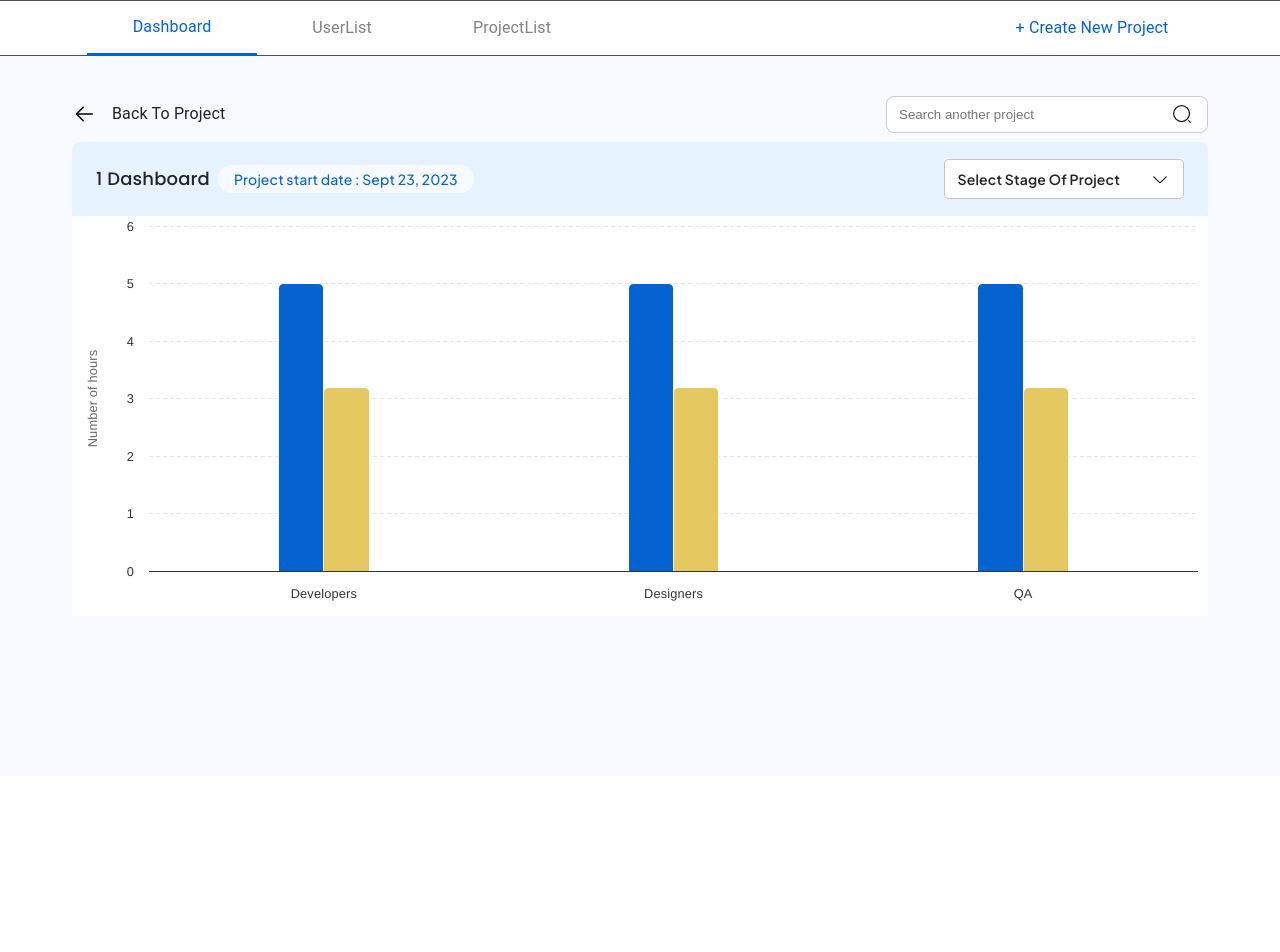
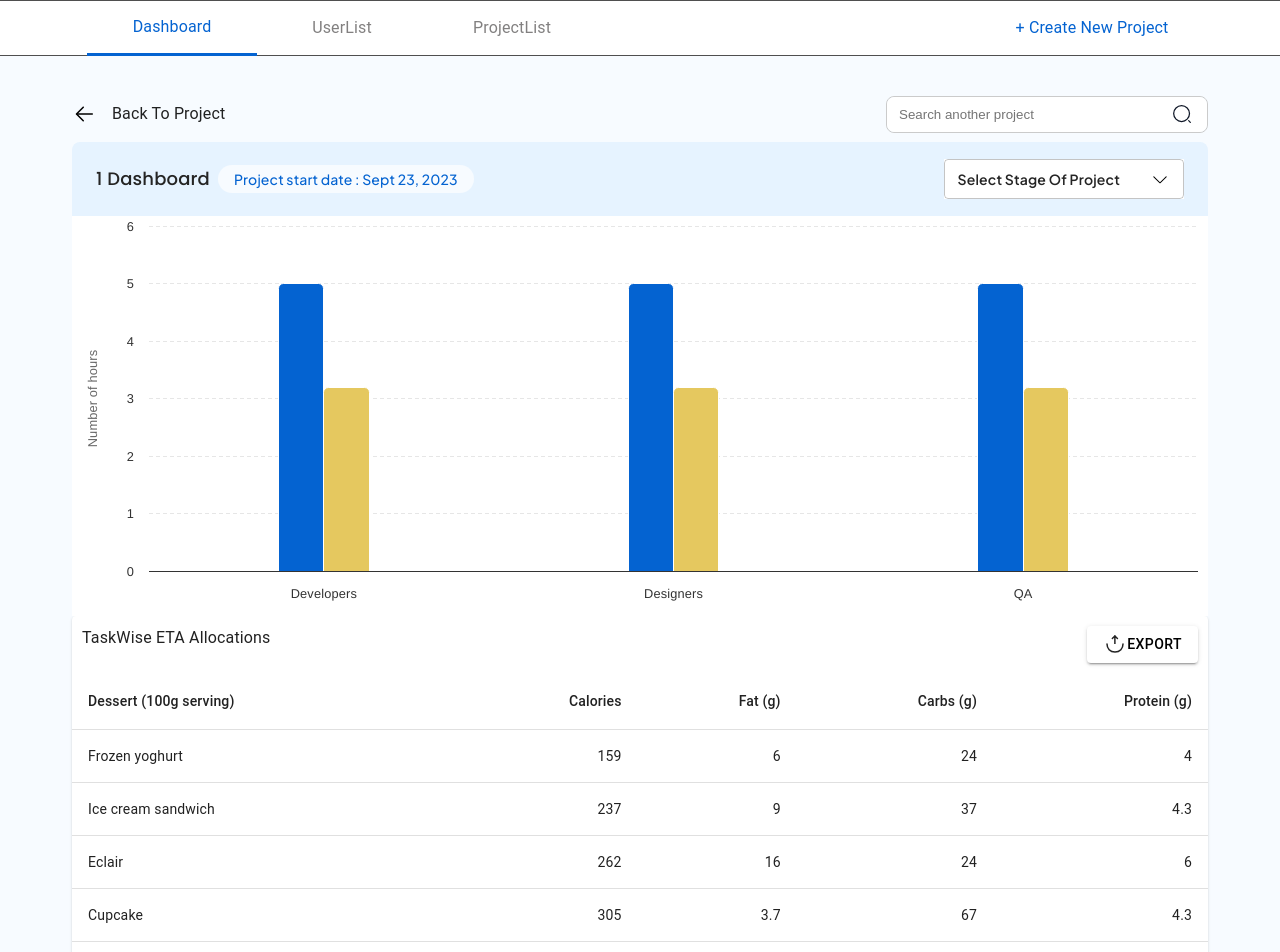
Before and after one commit to MunafHajir/tasksheet-manager, a React (Create React App) app in the folder tasksheet-manager/: page /ProjectList/1 in a window 1280 px wide. Shown: the top 952 px of the page. Before the commit the page ends 800 px from the top, so only its background shows below. Built offline with nearby package versions, Linux system fonts and the light colour scheme.

Commit message:
created project list table

```diff
--- a/tasksheet-manager/package.json
+++ b/tasksheet-manager/package.json
@@ -14,10 +14,7 @@
     "@testing-library/user-event": "^13.5.0",
     "@types/highcharts": "^7.0.0",
     "axios": "^1.6.3",
-<<<<<<< HEAD
-=======
     "highcharts": "^11.2.0",
->>>>>>> 018cedd637285c08a927e67c90ee3a710e5bc2bc
     "highcharts-react-official": "^3.2.1",
     "react": "^18.2.0",
     "react-dom": "^18.2.0",
--- a/tasksheet-manager/src/Components/Common/Button.jsx
+++ b/tasksheet-manager/src/Components/Common/Button.jsx
@@ -1,12 +1,13 @@
-import { Button } from '@mui/material'
-import React from 'react'
+import { Button } from '@mui/material';
+import React from 'react';
 
-const ButtonComp = ({variant,btntext, buttonStyle , logic }) => {
+const ButtonComp = ({ variant, btntext, style, onClick, children }) => {
   return (
-    <Button variant={variant} className={buttonStyle} onClick={logic}>
+    <Button variant={variant} style={style} onClick={onClick}>
+      {children}
       {btntext}
     </Button>
-  )
-}
+  );
+};
 
 export default ButtonComp;
--- /dev/null
+++ b/tasksheet-manager/src/Components/Table/PMTable.jsx
@@ -0,0 +1,81 @@
+import * as React from "react";
+import {
+  TableContainer,
+  Paper,
+  Table,
+  TableHead,
+  TableRow,
+  TableCell,
+  TableBody,
+  Box,
+  Button,
+} from "@mui/material";
+import ButtonComp from "Components/Common/Button";
+
+function createData(name, calories, fat, carbs, protein) {
+  return { name, calories, fat, carbs, protein };
+}
+
+const rows = [
+  createData("Frozen yoghurt", 159, 6.0, 24, 4.0),
+  createData("Ice cream sandwich", 237, 9.0, 37, 4.3),
+  createData("Eclair", 262, 16.0, 24, 6.0),
+  createData("Cupcake", 305, 3.7, 67, 4.3),
+  createData("Gingerbread", 356, 16.0, 49, 3.9),
+];
+
+export default function PMTable() {
+  const customButtonStyles = {
+    backgroundColor: "white",
+    color: "black",
+  };
+  return (
+    <TableContainer component={Paper}>
+      <Box display="flex" justifyContent="space-between" padding="10px">
+        TaskWise ETA Allocations
+            <ButtonComp variant="contained" btntext="Export" style={customButtonStyles}>
+          <svg
+            xmlns="http://www.w3.org/2000/svg"
+            width="24"
+            height="24"
+            viewBox="0 0 24 24"
+            fill="none"
+          >
+            <path d="M9.32031 6.50019L11.8803 3.94019L14.4403 6.50019" fill="white"/>
+            <path d="M9.32031 6.50019L11.8803 3.94019L14.4403 6.50019" stroke="#242424" strokeWidth="1.5" strokeLinecap="round" strokeLinejoin="round"/>
+            <path d="M11.8799 14.1803V4.01025" stroke="#242424" strokeWidth="1.5" strokeLinecap="round" strokeLinejoin="round"/>
+            <path d="M4 12.0002C4 16.4202 7 20.0002 12 20.0002C17 20.0002 20 16.4202 20 12.0002" fill="white"/>
+            <path d="M4 12.0002C4 16.4202 7 20.0002 12 20.0002C17 20.0002 20 16.4202 20 12.0002" stroke="#242424" strokeWidth="1.5" strokeLinecap="round" strokeLinejoin="round"/>
+          </svg>
+        </ButtonComp>
+      </Box>
+      <Table sx={{ minWidth: 650 }} aria-label="simple table">
+        <TableHead>
+          <TableRow>
+            <TableCell>Dessert (100g serving)</TableCell>
+            <TableCell align="right">Calories</TableCell>
+            <TableCell align="right">Fat&nbsp;(g)</TableCell>
+            <TableCell align="right">Carbs&nbsp;(g)</TableCell>
+            <TableCell align="right">Protein&nbsp;(g)</TableCell>
+          </TableRow>
+        </TableHead>
+        <TableBody>
+          {rows.map((row) => (
+            <TableRow
+              key={row.name}
+              sx={{ "&:last-child td, &:last-child th": { border: 0 } }}
+            >
+              <TableCell component="th" scope="row">
+                {row.name}
+              </TableCell>
+              <TableCell align="right">{row.calories}</TableCell>
+              <TableCell align="right">{row.fat}</TableCell>
+              <TableCell align="right">{row.carbs}</TableCell>
+              <TableCell align="right">{row.protein}</TableCell>
+            </TableRow>
+          ))}
+        </TableBody>
+      </Table>
+    </TableContainer>
+  );
+}
--- a/tasksheet-manager/src/Containers/DashboardProjectList/ProjectDetail/ProjectDetail.jsx
+++ b/tasksheet-manager/src/Containers/DashboardProjectList/ProjectDetail/ProjectDetail.jsx
@@ -3,6 +3,7 @@ import SearchBar from "Components/Common/SearchBar";
 import SelectBox from "Components/Common/SelectBox";
 import SupportingText from "Components/Common/SupportingText";
 import ProjectTimelineGraph from "Components/Graph/ProjectTimelineGraph";
+import PMTable from "Components/Table/PMTable";
 import React from "react";
 import { createUseStyles } from "react-jss";
 import { useNavigate, useParams } from "react-router-dom";
@@ -126,6 +127,7 @@ const ProjectDetail = () => {
         />
       </Box>
       <ProjectTimelineGraph />
+      <PMTable />
     </>
   );
 };
--- a/tasksheet-manager/src/Helper/Routes/Router.js
+++ b/tasksheet-manager/src/Helper/Routes/Router.js
@@ -3,7 +3,7 @@ import DashboardMain from 'Containers/Dashboard/DashboardTabs/DashboardMain'
 import Layout from 'Layout'
 import React from 'react'
 import { Route , Routes } from 'react-router-dom'
-import HightChart from 'Components/HightChart'
+// import HightChart from 'Components/HightChart'
 
 const Router = () => {
   return (
@@ -11,7 +11,8 @@ const Router = () => {
     <Routes>
         <Route path='/Dashboard' element={<DashboardMain />}/>
         <Route path='/Dashboard/:ProjectName' element={<ProjectDetail />}/>
-        <Route path='/Chart' element={<HightChart/>}/>
+        {/* <Route path='/Chart' element={<HightChart/>}/> */}
+
     </Routes>
    </Layout>
   )
```
